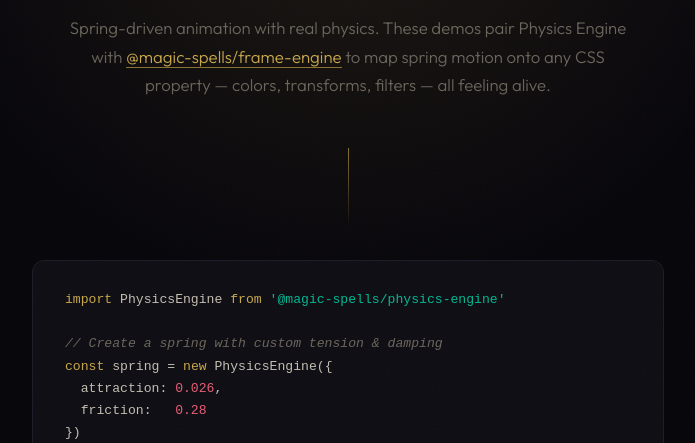
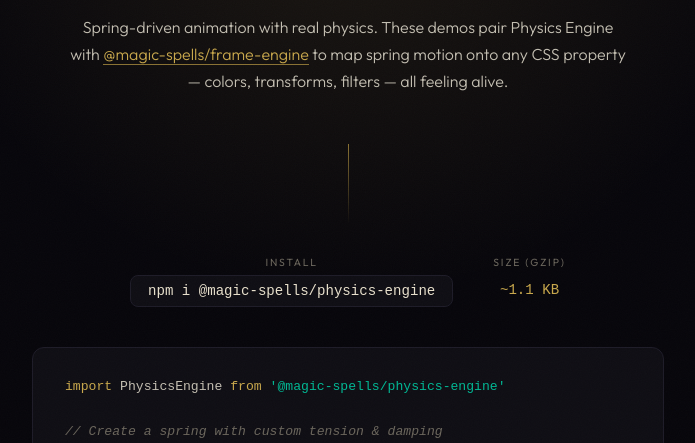
Before and after one commit to magic-spells/physics-engine, a website built with Vite: page demo/index.html in a window 1280 px wide. Shown: the part 354-797 px from the top of the page, without its empty margins (292-987 px from the left). Built offline with nearby package versions, Linux system fonts and the light colour scheme.

Commit message:
Update index.html

```diff
--- a/demo/index.html
+++ b/demo/index.html
@@ -128,9 +128,9 @@
 
       .hero p {
         max-width: 560px;
-        font-size: 1.05rem;
+        font-size: 1rem;
         line-height: 1.7;
-        color: var(--text-dim);
+        color: var(--text);
         opacity: 0;
         animation: fadeUp 1s ease forwards 0.65s;
       }
@@ -186,9 +186,9 @@
       }
 
       .demo-desc {
-        font-size: 0.88rem;
-        color: var(--text-dim);
-        line-height: 1.6;
+        font-size: 1rem;
+        color: var(--text);
+        line-height: 1.7;
         margin-bottom: 2rem;
         max-width: 560px;
       }
@@ -378,6 +378,59 @@
         }
       }
 
+      /* ---- Install banner ---- */
+      .install-banner {
+        display: flex;
+        justify-content: center;
+        gap: 2.5rem;
+        flex-wrap: wrap;
+        margin: 0 auto 2.5rem;
+        max-width: 680px;
+        padding: 0 1.5rem;
+        opacity: 0;
+        animation: fadeUp 1s ease forwards 0.9s;
+      }
+
+      .install-item {
+        display: flex;
+        flex-direction: column;
+        align-items: center;
+        gap: 0.4rem;
+      }
+
+      .install-label {
+        font-family: var(--font-body);
+        font-size: 0.65rem;
+        font-weight: 400;
+        letter-spacing: 0.18em;
+        text-transform: uppercase;
+        color: var(--text-dim);
+      }
+
+      .install-value {
+        font-family: "Courier New", monospace;
+        font-size: 0.88rem;
+        color: var(--cream);
+        background: var(--bg-card);
+        border: 1px solid var(--border);
+        border-radius: 8px;
+        padding: 0.5em 1.2em;
+        user-select: all;
+        cursor: copy;
+        transition: border-color 0.3s ease;
+      }
+
+      .install-value:hover {
+        border-color: var(--gold-dim);
+      }
+
+      .install-size {
+        font-family: "Courier New", monospace;
+        font-size: 0.88rem;
+        color: var(--gold);
+        padding: 0.5em 0;
+      }
+
       /* ---- Code example ---- */
       .code-example {
         max-width: 680px;
@@ -438,6 +491,18 @@
       </p>
       <div class="hero-line"></div>
     </header>
+
+    <!-- ======== INSTALL ======== -->
+    <div class="install-banner">
+      <div class="install-item">
+        <span class="install-label">Install</span>
+        <code class="install-value">npm i @magic-spells/physics-engine</code>
+      </div>
+      <div class="install-item">
+        <span class="install-label">Size (gzip)</span>
+        <span class="install-size">~1.1 KB</span>
+      </div>
+    </div>
 
     <!-- ======== CODE EXAMPLE ======== -->
     <div class="code-example">
```
